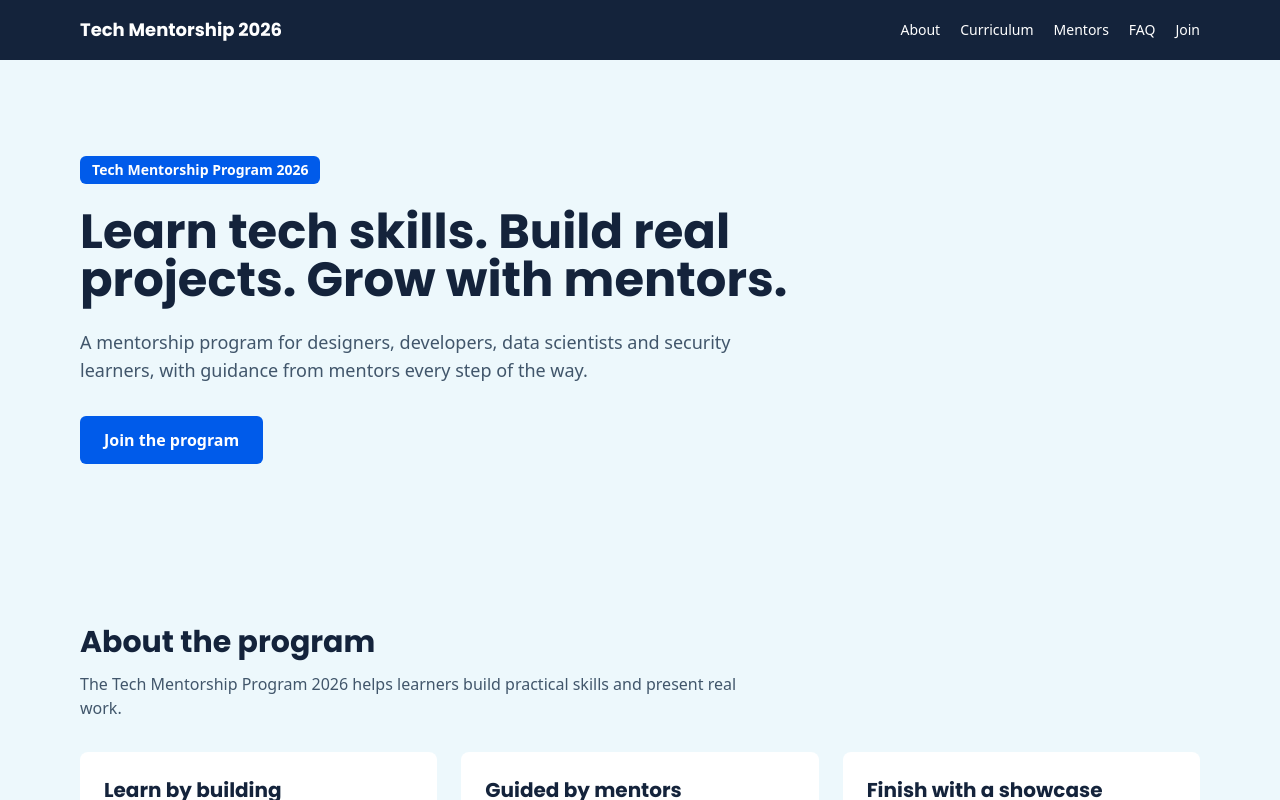
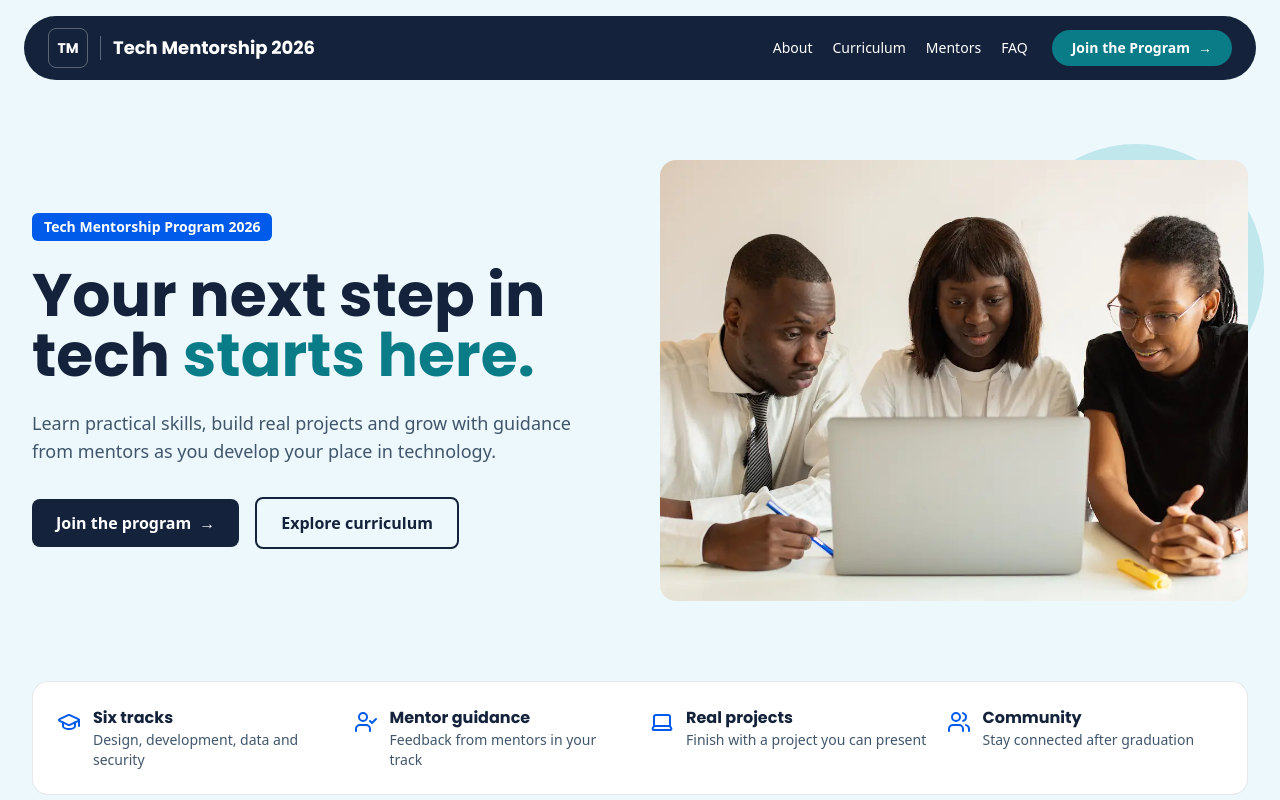
Before and after one commit to apankadavid/tech-mentorship-landing, a React (Vite) app: page / in a window 1280 px wide. Shown: the top 800 px of the page. Built offline with nearby package versions, Linux system fonts and the light colour scheme.

Commit message:
docs: update screenshots after hero redesign

```diff
--- a/package.json
+++ b/package.json
@@ -10,6 +10,7 @@
     "preview": "vite preview"
   },
   "dependencies": {
+    "lucide-react": "^1.66.0",
     "react": "^19.3.1",
     "react-dom": "^19.3.1",
     "react-router-dom": "^7.18.5"
--- a/src/components/Hero.jsx
+++ b/src/components/Hero.jsx
@@ -1,23 +1,97 @@
+import { GraduationCap, UserCheck, Laptop, Users } from "lucide-react";
+
+const benefits = [
+  {
+    icon: GraduationCap,
+    title: "Six tracks",
+    text: "Design, development, data and security",
+  },
+  {
+    icon: UserCheck,
+    title: "Mentor guidance",
+    text: "Feedback from mentors in your track",
+  },
+  {
+    icon: Laptop,
+    title: "Real projects",
+    text: "Finish with a project you can present",
+  },
+  {
+    icon: Users,
+    title: "Community",
+    text: "Stay connected after graduation",
+  },
+];
+
+const focusRing =
+  "focus-visible:outline focus-visible:outline-2 focus-visible:outline-offset-2 focus-visible:outline-brand";
+
 export default function Hero() {
   return (
     <section className="bg-ice">
-      <div className="mx-auto max-w-6xl px-4 py-16 sm:py-24">
+      <div className="mx-auto grid max-w-7xl items-center gap-10 px-4 py-12 sm:px-8 lg:grid-cols-2 lg:py-20">
+        <div>
             <p className="inline-block rounded-md bg-brand px-3 py-1 text-sm font-semibold text-white">
             Tech Mentorship Program 2026
             </p>
-        <h1 className="mt-6 max-w-3xl font-heading text-4xl font-bold leading-tight text-navy sm:text-5xl">
-          Learn tech skills. Build real projects. Grow with mentors.
+
+          <h1 className="mt-6 font-heading text-4xl font-bold leading-tight text-navy sm:text-5xl lg:text-6xl">
+            Your next step in tech{" "}
+            <span className="text-teal-dark">starts here.</span>
           </h1>
-        <p className="mt-6 max-w-2xl text-lg text-slate">
-          A mentorship program for designers, developers, data scientists and
-          security learners, with guidance from mentors every step of the way.
+
+          <p className="mt-6 max-w-xl text-lg text-slate">
+            Learn practical skills, build real projects and grow with guidance
+            from mentors as you develop your place in technology.
           </p>
+
+          <div className="mt-8 flex flex-wrap items-center gap-4">
             <a
               href="#signup"
-          className="mt-8 inline-block rounded-md bg-brand px-6 py-3 font-semibold text-white hover:bg-navy focus-visible:outline focus-visible:outline-2 focus-visible:outline-offset-2 focus-visible:outline-brand"
+              className={`inline-flex items-center gap-2 rounded-lg bg-navy px-6 py-3 font-semibold text-white hover:bg-brand ${focusRing}`}
             >
               Join the program
+              <span aria-hidden="true">→</span>
             </a>
+            <a
+              href="#curriculum"
+              className={`rounded-lg border-2 border-navy px-6 py-3 font-semibold text-navy hover:bg-white ${focusRing}`}
+            >
+              Explore curriculum
+            </a>
+          </div>
+        </div>
+
+        <div className="relative">
+          <div
+            aria-hidden="true"
+            className="absolute -right-4 -top-4 hidden h-64 w-64 rounded-full bg-teal/20 sm:block"
+          />
+          <img
+            src="/images/mentorship-team.webp"
+            alt="young people collaborating around a laptop"
+            width="1200"
+            height="900"
+            className="relative aspect-[4/3] w-full rounded-2xl object-cover"
+          />
+        </div>
+      </div>
+
+      <div className="mx-auto max-w-7xl px-4 pb-12 sm:px-8">
+        <ul className="grid gap-5 rounded-2xl border border-navy/10 bg-white p-6 sm:grid-cols-2 lg:grid-cols-4">
+          {benefits.map(({ icon: Icon, title, text }) => (
+            <li key={title} className="flex items-start gap-3">
+              <Icon
+                aria-hidden="true"
+                className="mt-1 h-6 w-6 shrink-0 text-brand"
+              />
+              <div>
+                <p className="font-heading font-bold text-navy">{title}</p>
+                <p className="text-sm text-slate">{text}</p>
+              </div>
+            </li>
+          ))}
+        </ul>
       </div>
     </section>
   );
--- a/src/components/Layout.jsx
+++ b/src/components/Layout.jsx
@@ -10,35 +10,57 @@ export default function Layout() {
         Skip to main content
       </a>
 
-      <header className="bg-navy text-white">
+      <header className="bg-ice px-4 pt-4 sm:px-6">
         <nav
           aria-label="Main"
-          className="mx-auto flex max-w-6xl flex-col gap-3 px-4 py-4 sm:flex-row sm:items-center sm:justify-between"
+          className="mx-auto flex max-w-7xl flex-wrap items-center justify-between gap-x-6 gap-y-3 rounded-2xl bg-navy px-4 py-3 text-white sm:rounded-full sm:px-6"
         >
           <Link
             to="/"
-            className="font-heading text-lg font-bold focus-visible:outline focus-visible:outline-2 focus-visible:outline-offset-2 focus-visible:outline-white"
+            className="flex items-center gap-3 rounded-lg focus-visible:outline focus-visible:outline-2 focus-visible:outline-offset-2 focus-visible:outline-white"
           >
+            <span
+              aria-hidden="true"
+              className="flex h-10 w-10 items-center justify-center rounded-lg border border-white/30 font-heading text-sm font-bold"
+            >
+              TM
+            </span>
+            <span
+              aria-hidden="true"
+              className="hidden h-6 w-px bg-white/30 sm:block"
+            />
+            <span className="font-heading text-lg font-bold">
               Tech Mentorship 2026
+            </span>
           </Link>
+
+          <div className="flex flex-wrap items-center gap-x-6 gap-y-3">
             <ul className="flex flex-wrap gap-x-5 gap-y-2 text-sm font-medium">
               {[
                 ["About", "/#about"],
                 ["Curriculum", "/#curriculum"],
                 ["Mentors", "/#mentors"],
                 ["FAQ", "/#faq"],
-              ["Join", "/#signup"],
               ].map(([label, href]) => (
                 <li key={label}>
                   <a
                     href={href}
-                  className="hover:underline focus-visible:outline focus-visible:outline-2 focus-visible:outline-offset-2 focus-visible:outline-white"
+                    className="rounded hover:underline focus-visible:outline focus-visible:outline-2 focus-visible:outline-offset-2 focus-visible:outline-white"
                   >
                     {label}
                   </a>
                 </li>
               ))}
             </ul>
+
+            <a
+              href="/#signup"
+              className="inline-flex items-center gap-2 rounded-full bg-teal-dark px-5 py-2 text-sm font-semibold text-white hover:bg-brand focus-visible:outline focus-visible:outline-2 focus-visible:outline-offset-2 focus-visible:outline-white"
+            >
+              Join the Program
+              <span aria-hidden="true">→</span>
+            </a>
+          </div>
         </nav>
       </header>
 
```
Also changed, not shown: public/images/mentorship-team.webp (added), 1 other file (tests, documents, lock files or other folders). Lines whose indentation alone changed are shown as unchanged.
